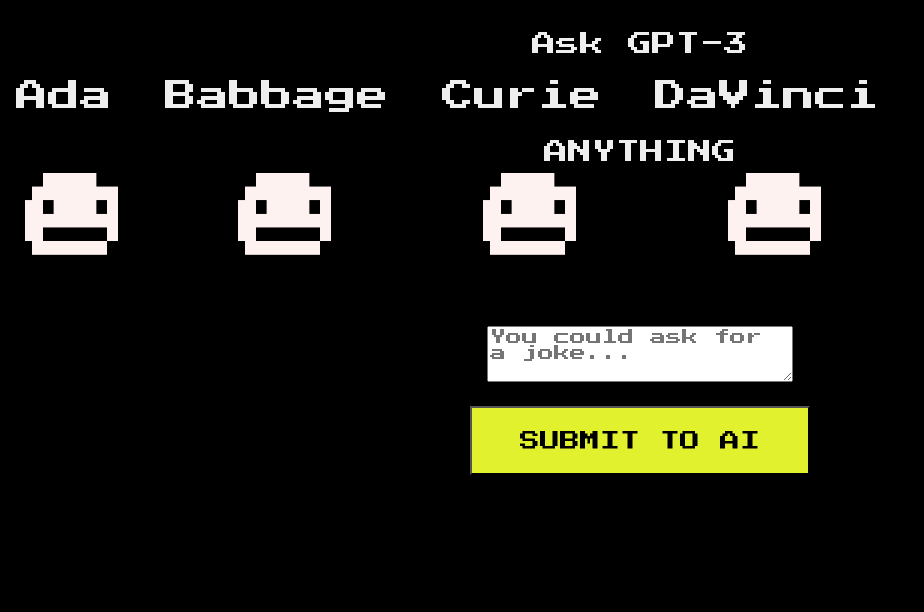
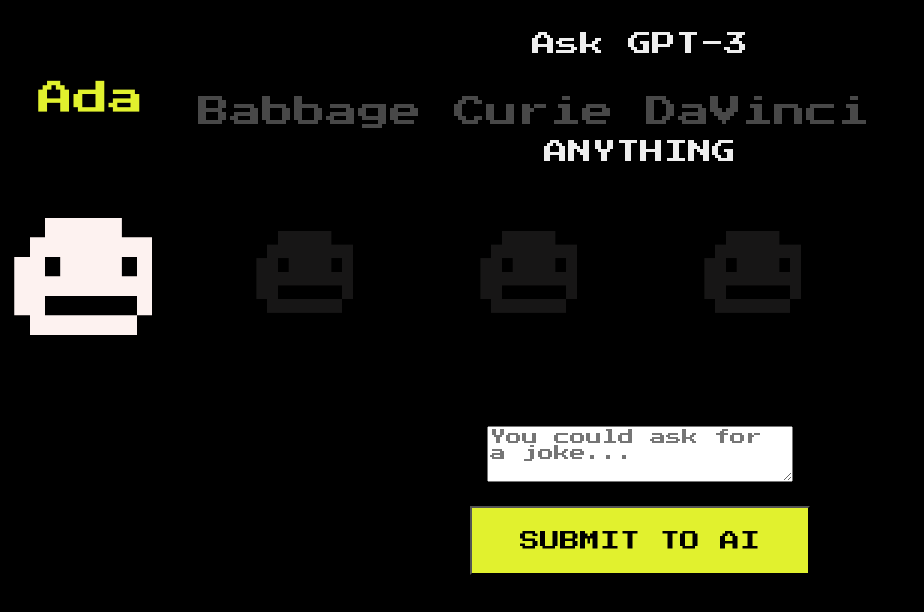
Before and after one commit to jimmybarron/geepeeteethree-says, a React (Create React App) app: page / in a window 1280 px wide. Shown: the top 612 px of the page, without its empty margins (0-924 px from the left). Built offline with nearby package versions, Linux system fonts and the light colour scheme.

Commit message:
Added aiEngine animation

```diff
--- a/package.json
+++ b/package.json
@@ -6,6 +6,7 @@
     "@testing-library/jest-dom": "^5.16.4",
     "@testing-library/react": "^13.2.0",
     "@testing-library/user-event": "^13.5.0",
+    "framer-motion": "^6.3.3",
     "react": "^18.1.0",
     "react-dom": "^18.1.0",
     "react-scripts": "5.0.1",
--- a/src/App.css
+++ b/src/App.css
@@ -1,20 +1,21 @@
 @import url("https://fonts.googleapis.com/css2?family=Press+Start+2P&display=swap");
+
 :root {
   height: 100%;
   width: 100%;
   background-color: #000000;
   color: #eeeeee;
-  font-family: "Press Start 2P", cursive;
+  font-family: "Press Start 2P", sans-serif;
   text-align: center;
   padding-top: 32px;
 }
 
 h1 {
-  font-family: "Press Start 2P", cursive;
+  font-family: "Press Start 2P", sans-serif;
   font-size: 24px;
 }
 
 textarea {
-  font-family: "Press Start 2P", cursive;
+  font-family: "Press Start 2P", sans-serif;
   font-size: 12px;
 }
--- a/src/App.js
+++ b/src/App.js
@@ -3,9 +3,6 @@ import "./reset.css";
 import "./App.css";
 import RespList from "./RespList";
 import SubmitForm from "./SubmitForm";
-
-// ✅ Trigger 'loading' state before response and clear after response is received
-// ✅ Check if response is 'ok' and throw error if not
 
 function App() {
   const [aiEngine, setAiEngine] = useState("text-ada-001");
--- a/src/SubmitForm.css
+++ b/src/SubmitForm.css
@@ -20,8 +20,9 @@ label[for="aiPrompt"] {
 .aiEngineSwiper {
   display: flex;
   width: 100vw;
-  overflow: scroll;
-  padding-top: 16px;
+  overflow-x: scroll;
+  overflow-y: hidden;
+  padding-top: 32px;
 }
 
 .aiEngine {
@@ -39,7 +40,7 @@ label[for="aiPrompt"] {
   opacity: 0;
 }
 
-.aiEngine input[type="radio"]:checked {
+:checked {
   transform: scale(1.2);
 }
 
@@ -48,12 +49,13 @@ label[for="aiPrompt"] {
 }
 
 .aiEngineImg {
-  width: 100px;
+  width: 150px;
   height: 150px;
   background-image: url("./facePlaceholder.png");
   background-size: 150px 150px;
   background-position: center;
   background-origin: border-box;
-  padding-top: 40px;
+  background-repeat: no-repeat;
+  padding-top: 124px;
   margin: auto;
 }
--- a/src/SubmitForm.js
+++ b/src/SubmitForm.js
@@ -1,6 +1,7 @@
 import "./SubmitForm.css";
 import submitOpenAi from "./submitOpenAi";
 import Button from "./Button";
+import { motion, transform } from "framer-motion";
 
 const SubmitForm = ({
   aiEngine,
@@ -31,54 +32,145 @@ const SubmitForm = ({
         >
           <legend>Select an Ai Engine:</legend>
           <div className="aiEngineSwiper">
-            <div className="aiEngine">
-              <label for="ada">
+            <motion.div className="aiEngine">
+              <motion.label
+                for="ada"
+                animate={
+                  aiEngine === "text-ada-001"
+                    ? {
+                        transform: "scale(1.1)",
+                        opacity: "1",
+                        color: "#E1F12E",
+                      }
+                    : {
+                        transform: "scale(1)",
+                        opacity: "0.3",
+                        color: "#EEEEEE",
+                      }
+                }
+              >
                 Ada
                 <input
                   type="radio"
                   id="ada"
                   name="aiEngineChoice"
                   value="text-ada-001"
-                  defaultChecked
+                  hidden
                 />
-                <div className="aiEngineImg" />
-              </label>
-            </div>
+                <motion.div
+                  className="aiEngineImg"
+                  animate={
+                    aiEngine === "text-ada-001"
+                      ? { transform: "scale(1.3)", opacity: "1" }
+                      : { transform: "scale(1)", opacity: "0.3" }
+                  }
+                />
+              </motion.label>
+            </motion.div>
             <div className="aiEngine">
-              <label for="babbage">
+              <motion.label
+                for="babbage"
+                animate={
+                  aiEngine === "text-babbage-001"
+                    ? {
+                        transform: "scale(1.1)",
+                        opacity: "1",
+                        color: "#E1F12E",
+                      }
+                    : {
+                        transform: "scale(1)",
+                        opacity: "0.3",
+                        color: "#EEEEEE",
+                      }
+                }
+              >
                 Babbage
                 <input
                   type="radio"
                   id="babbage"
                   name="aiEngineChoice"
                   value="text-babbage-001"
+                  hidden
                 />
-                <div className="aiEngineImg" />
-              </label>
+                <motion.div
+                  className="aiEngineImg"
+                  animate={
+                    aiEngine === "text-babbage-001"
+                      ? { transform: "scale(1.3)", opacity: "1" }
+                      : { transform: "scale(1)", opacity: "0.3" }
+                  }
+                />
+              </motion.label>
             </div>
             <div className="aiEngine">
-              <label for="curie">
+              <motion.label
+                for="curie"
+                animate={
+                  aiEngine === "text-curie-001"
+                    ? {
+                        transform: "scale(1.1)",
+                        opacity: "1",
+                        color: "#E1F12E",
+                      }
+                    : {
+                        transform: "scale(1)",
+                        opacity: "0.3",
+                        color: "#EEEEEE",
+                      }
+                }
+              >
                 Curie
                 <input
                   type="radio"
                   id="curie"
                   name="aiEngineChoice"
                   value="text-curie-001"
+                  hidden
                 />
-                <div className="aiEngineImg" />
-              </label>
+                <motion.div
+                  className="aiEngineImg"
+                  animate={
+                    aiEngine === "text-curie-001"
+                      ? { transform: "scale(1.3)", opacity: "1" }
+                      : { transform: "scale(1)", opacity: "0.3" }
+                  }
+                />
+              </motion.label>
             </div>
             <div className="aiEngine">
-              <label for="davinci">
+              <motion.label
+                for="davinci"
+                animate={
+                  aiEngine === "text-davinci-001"
+                    ? {
+                        transform: "scale(1.1)",
+                        opacity: "1",
+                        color: "#E1F12E",
+                      }
+                    : {
+                        transform: "scale(1)",
+                        opacity: "0.3",
+                        color: "#EEEEEE",
+                      }
+                }
+              >
                 DaVinci
                 <input
                   type="radio"
                   id="davinci"
                   name="aiEngineChoice"
                   value="text-davinci-001"
+                  hidden
                 />
-              </label>
-              <div className="aiEngineImg" />
+                <motion.div
+                  className="aiEngineImg"
+                  animate={
+                    aiEngine === "text-davinci-001"
+                      ? { transform: "scale(1.3)", opacity: "1" }
+                      : { transform: "scale(1)", opacity: "0.3" }
+                  }
+                />
+              </motion.label>
             </div>
           </div>
         </fieldset>
```
Also changed, not shown: 1 other file (tests, documents, lock files or other folders).
